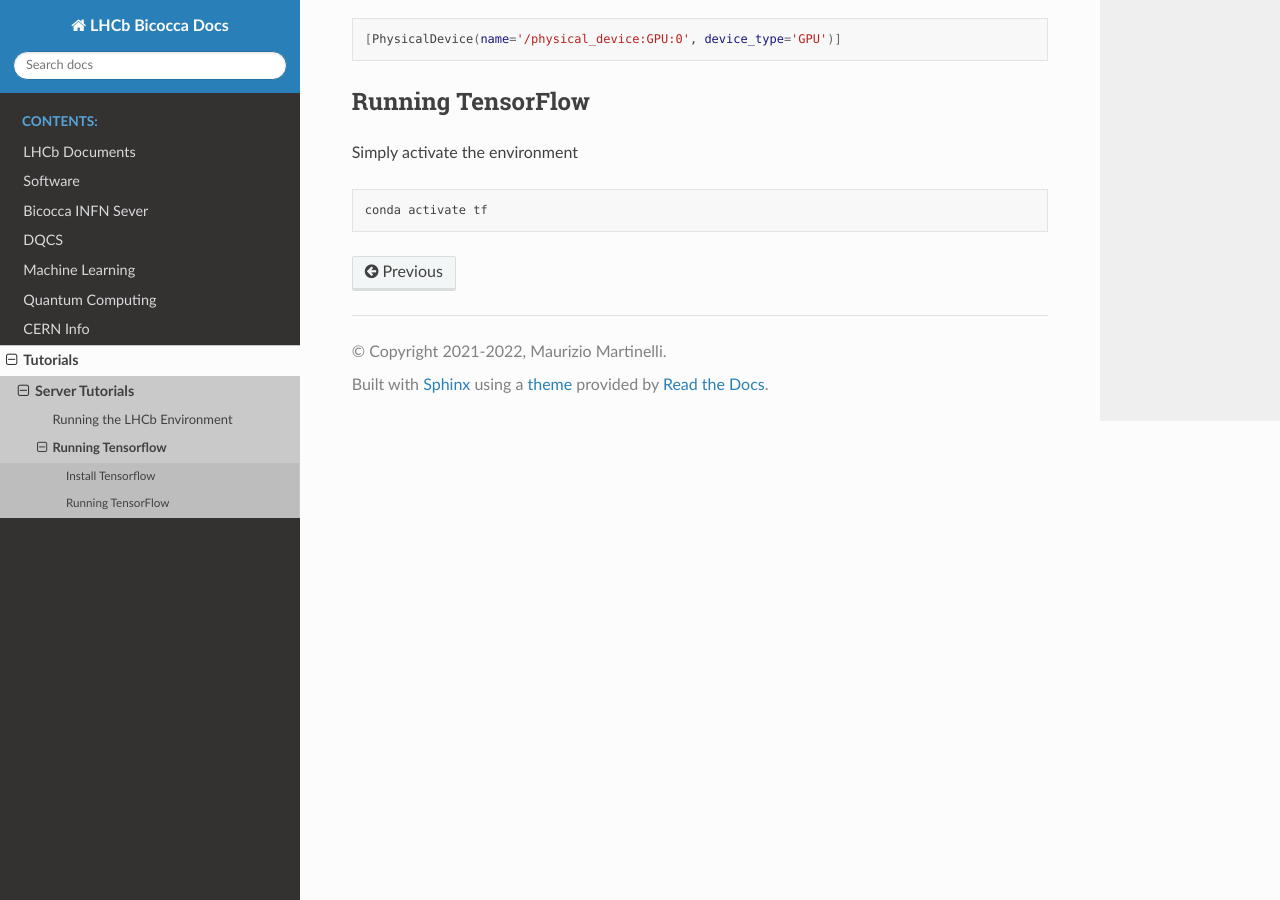
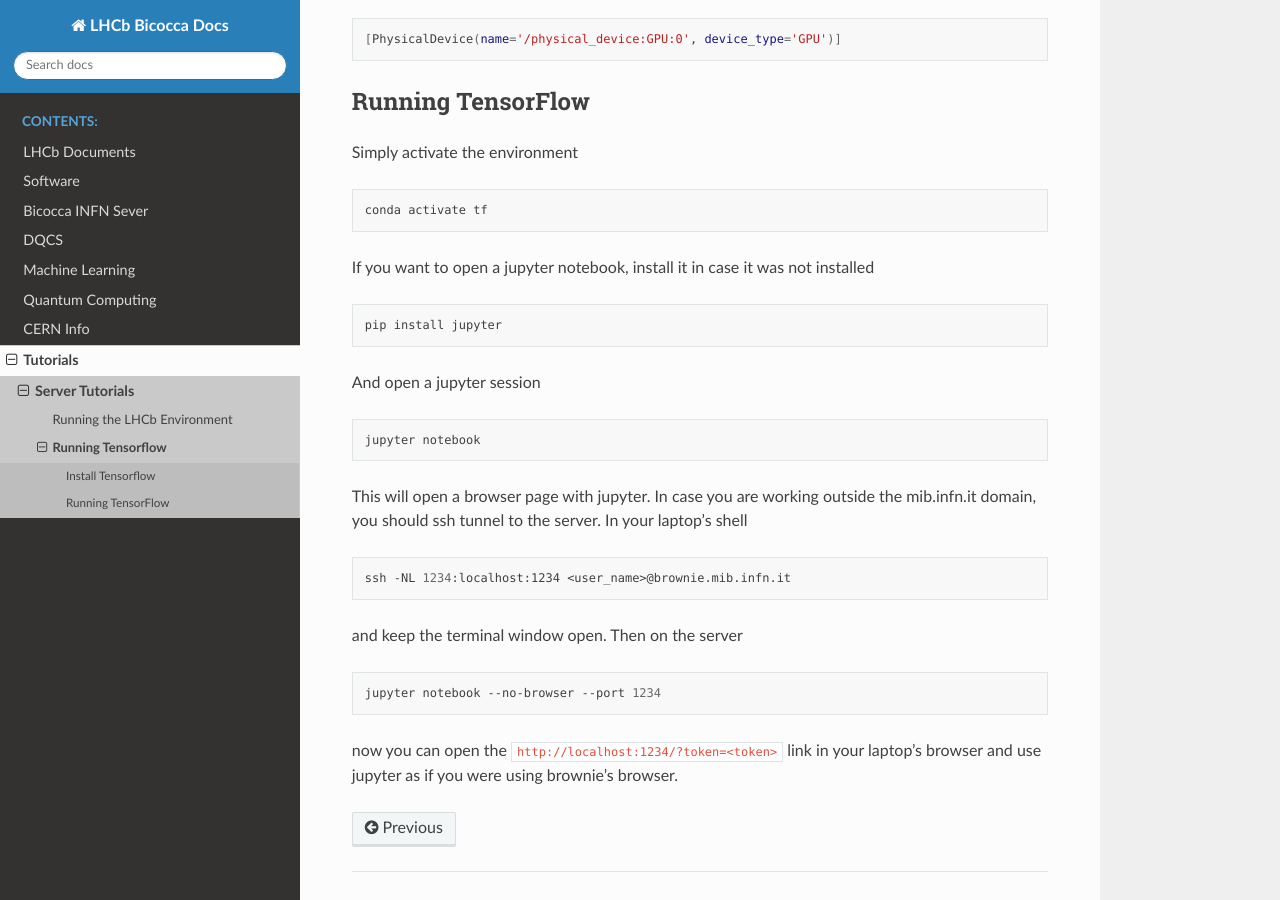
Before and after one commit to lhcb-bicocca/documentation, a Sphinx documentation site: the page built from docs/source/tutorials/server/tensorflow.rst, in a window 1280 px wide and 900 px high, scrolled down 1940 px. Built offline with Sphinx 7.4.7 and the Read the Docs theme 2.0.0, drawn with Linux system fonts in a browser that asks for light colours.

Commit message:
add information on how to run jupyter notebook on server

```diff
--- a/docs/source/tutorials/server/tensorflow.rst
+++ b/docs/source/tutorials/server/tensorflow.rst
@@ -106,3 +106,32 @@ Simply activate the environment
 .. code-block:: bash
 
     conda activate tf
+
+If you want to open a jupyter notebook, install it in case it was not installed
+
+.. code-block:: bash
+
+    pip install jupyter
+
+And open a jupyter session
+
+.. code-block:: bash
+
+    jupyter notebook
+
+This will open a browser page with jupyter.
+In case you are working outside the mib.infn.it domain, you should ssh tunnel to the server.
+In your laptop's shell
+
+.. code-block:: bash
+
+    ssh -NL 1234:localhost:1234 <user_name>@brownie.mib.infn.it
+
+and keep the terminal window open.
+Then on the server
+
+.. code-block:: bash
+
+    jupyter notebook --no-browser --port 1234
+
+now you can open the ``http://localhost:1234/?token=<token>`` link in your laptop's browser and use jupyter as if you were using brownie's browser.
```
